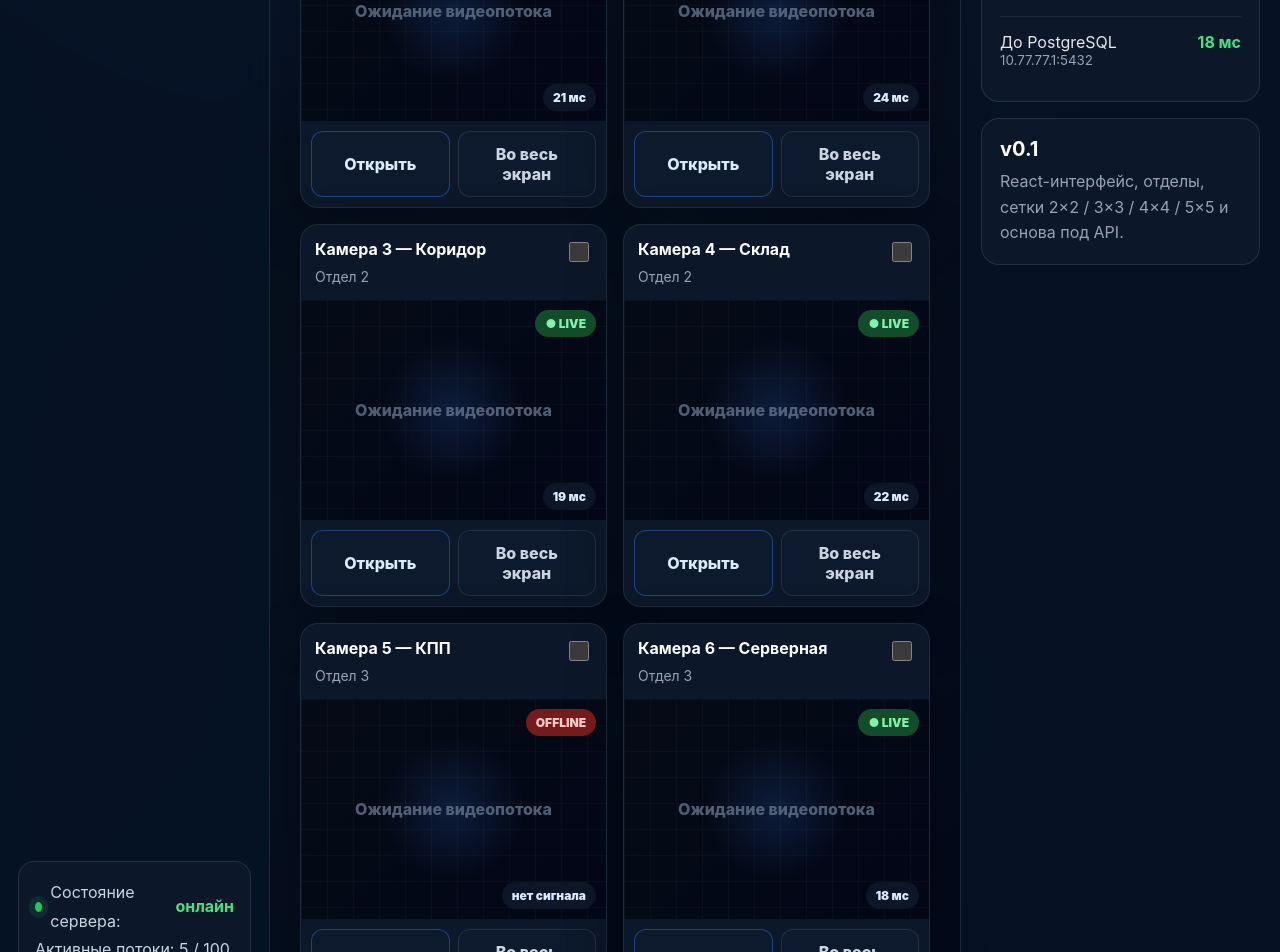
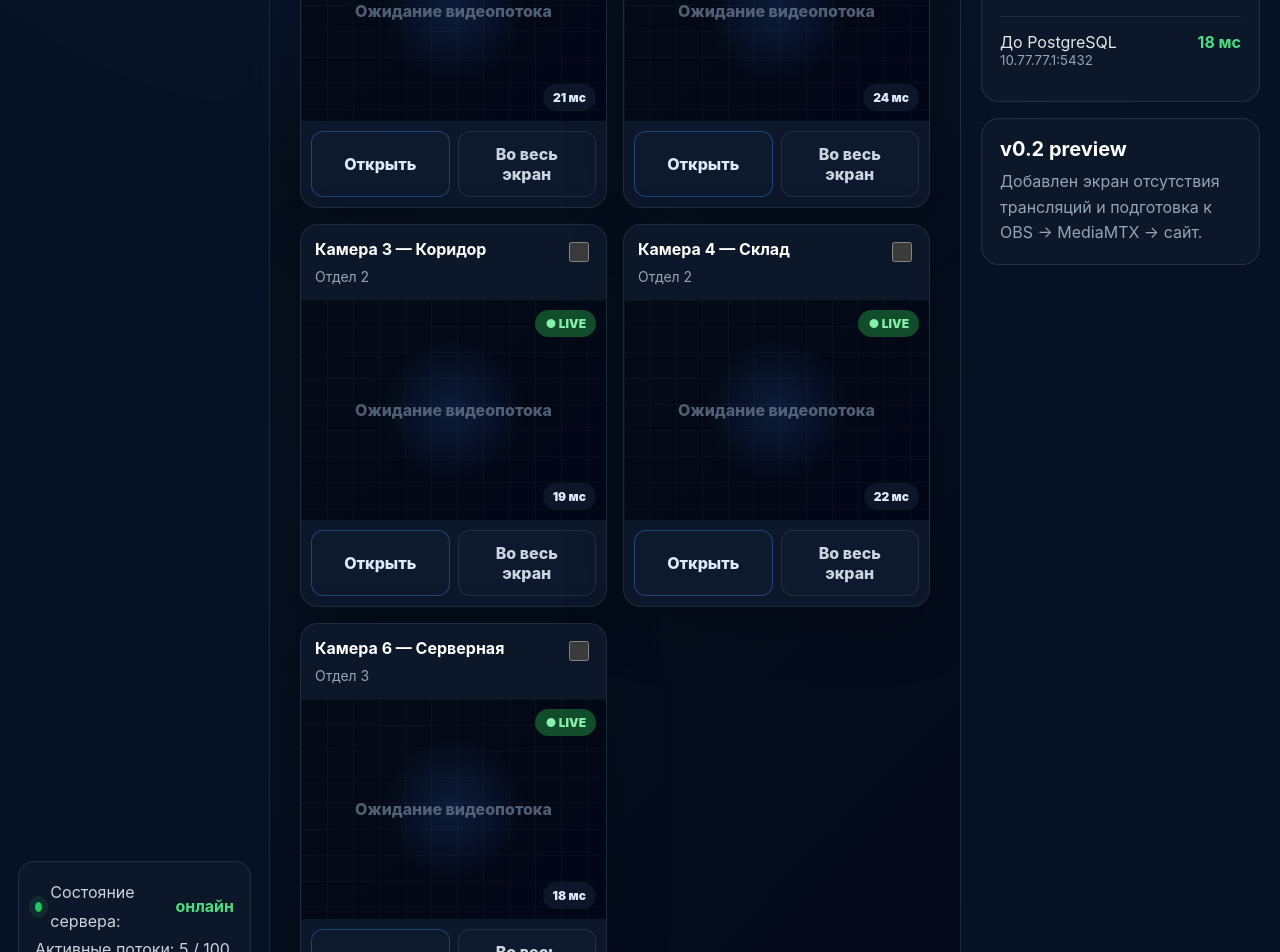
Before and after one commit to Lemiron21/21miron-streaming-platform, a React (Vite) app in the folder frontend/: page / in a window 1280 px wide. Shown: the part 440-1392 px from the top of the page. Built offline with nearby package versions, Linux system fonts and the light colour scheme.

Commit message:
Add empty broadcast state

```diff
--- a/frontend/src/App.jsx
+++ b/frontend/src/App.jsx
@@ -15,8 +15,11 @@ function App() {
   const [selectedStreams, setSelectedStreams] = useState([])
 
   const visibleStreams = useMemo(() => {
-    if (activeDepartment === 'all') return streams
-    return streams.filter((stream) => stream.departmentId === activeDepartment)
+    const departmentStreams = activeDepartment === 'all'
+      ? streams
+      : streams.filter((stream) => stream.departmentId === activeDepartment)
+
+    return departmentStreams.filter((stream) => stream.status === 'online')
   }, [activeDepartment])
 
   const activeDepartmentName = departments.find((item) => item.id === activeDepartment)?.name ?? 'Все трансляции'
@@ -60,7 +63,7 @@ function App() {
             <span className="pulse" />
             Состояние сервера: <b>онлайн</b>
           </div>
-          <div>Активные потоки: {serverStats.activeStreams} / {serverStats.maxStreams}</div>
+          <div>Активные потоки: {visibleStreams.length} / {serverStats.maxStreams}</div>
           <div>VPN IP: {serverStats.serverIp}</div>
         </div>
       </aside>
@@ -92,11 +95,14 @@ function App() {
           </div>
 
           <div className="selection-actions">
-            <button onClick={selectAllVisible}>Выбрать видимые</button>
+            <button onClick={selectAllVisible} disabled={!visibleStreams.length}>Выбрать видимые</button>
             <button className="danger" onClick={clearSelection}>Снять выбор</button>
           </div>
         </section>
 
+        {visibleStreams.length === 0 ? (
+          <EmptyBroadcastState />
+        ) : (
           <section className={`stream-grid ${gridMode}`}>
             {visibleStreams.map((stream) => {
               const selected = selectedStreams.includes(stream.id)
@@ -117,12 +123,8 @@ function App() {
 
                   <div className="video-placeholder">
                     <div className="video-grid-lines" />
-                  <div className={`live-badge ${stream.status === 'offline' ? 'offline' : ''}`}>
-                    {stream.status === 'offline' ? 'OFFLINE' : '● LIVE'}
-                  </div>
-                  <div className="latency-badge">
-                    {stream.latency ? `${stream.latency} мс` : 'нет сигнала'}
-                  </div>
+                    <div className="live-badge">● LIVE</div>
+                    <div className="latency-badge">{stream.latency} мс</div>
                   </div>
 
                   <div className="stream-actions">
@@ -133,6 +135,7 @@ function App() {
               )
             })}
           </section>
+        )}
       </main>
 
       <aside className="info-panel">
@@ -155,11 +158,25 @@ function App() {
         </section>
 
         <section className="metrics-card compact">
-          <h2>v0.1</h2>
-          <p>React-интерфейс, отделы, сетки 2×2 / 3×3 / 4×4 / 5×5 и основа под API.</p>
+          <h2>v0.2 preview</h2>
+          <p>Добавлен экран отсутствия трансляций и подготовка к OBS → MediaMTX → сайт.</p>
         </section>
       </aside>
     </div>
+  )
+}
+
+function EmptyBroadcastState() {
+  return (
+    <section className="empty-broadcast">
+      <div className="empty-icon">🎥</div>
+      <h2>Извините, в данный момент видеотрансляции не ведутся</h2>
+      <p>Сервер ожидает подключения новых потоков. Как только OBS Studio начнёт трансляцию, видеоканал появится здесь автоматически.</p>
+      <div className="empty-details">
+        <span>Ожидание RTMP-потока</span>
+        <b>10.77.77.1:1935</b>
+      </div>
+    </section>
   )
 }
 
```
Lines whose indentation alone changed are shown as unchanged.
